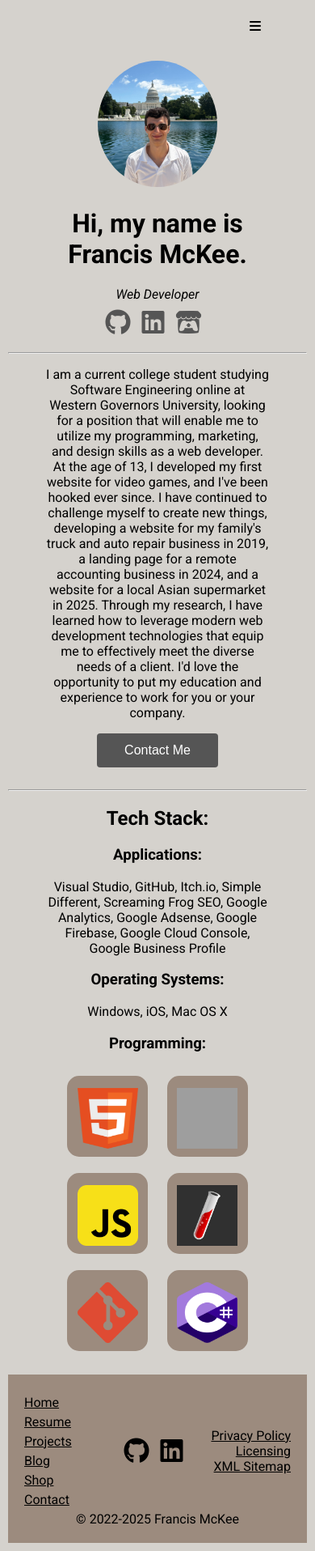
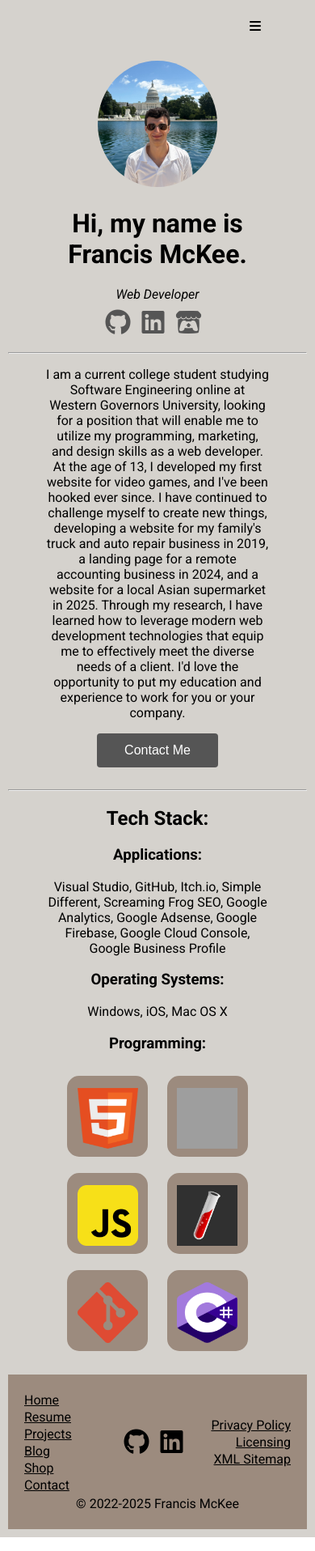
Before and after one commit to Francis-McKee/francis-mckee.github.io, a Jekyll site: the page built from index.html, in a window 390 px wide. Shown: the whole page at 81% size. Built offline with Jekyll 4.4.1, drawn with Linux system fonts in a browser that asks for light colours; nearby versions of some CDN libraries; grey boxes are pictures that could not be loaded.

Commit message:
updated footer on mobile phones for better UX

```diff
--- a/css/style.css
+++ b/css/style.css
@@ -197,10 +197,6 @@
     margin: 10px;
   }
 
-  .footer .icons a:last-child { /* hides the last a element on smaller screens to prevent bunching (temp fix) */
-    display: none;
-  }
-
   .comments-container {
     max-width: 100%; /* makes it full width on smaller screens */
     padding: 10px;
@@ -218,6 +214,14 @@
     display: block;
     width: 100%;
     text-align: left;
-    margin: 5px 0;
+  }
+
+  .footer ul li,
+  .footer p { /* separate the links a bit to improve mobile UX */
+    margin: 2px 0;
+  }
+
+  .footer .icons a:last-child { /* hides the last a element on smaller screens to prevent bunching (temp fix) */
+    display: none;
   }
 }
```
Also changed, not shown: 1 other file.
